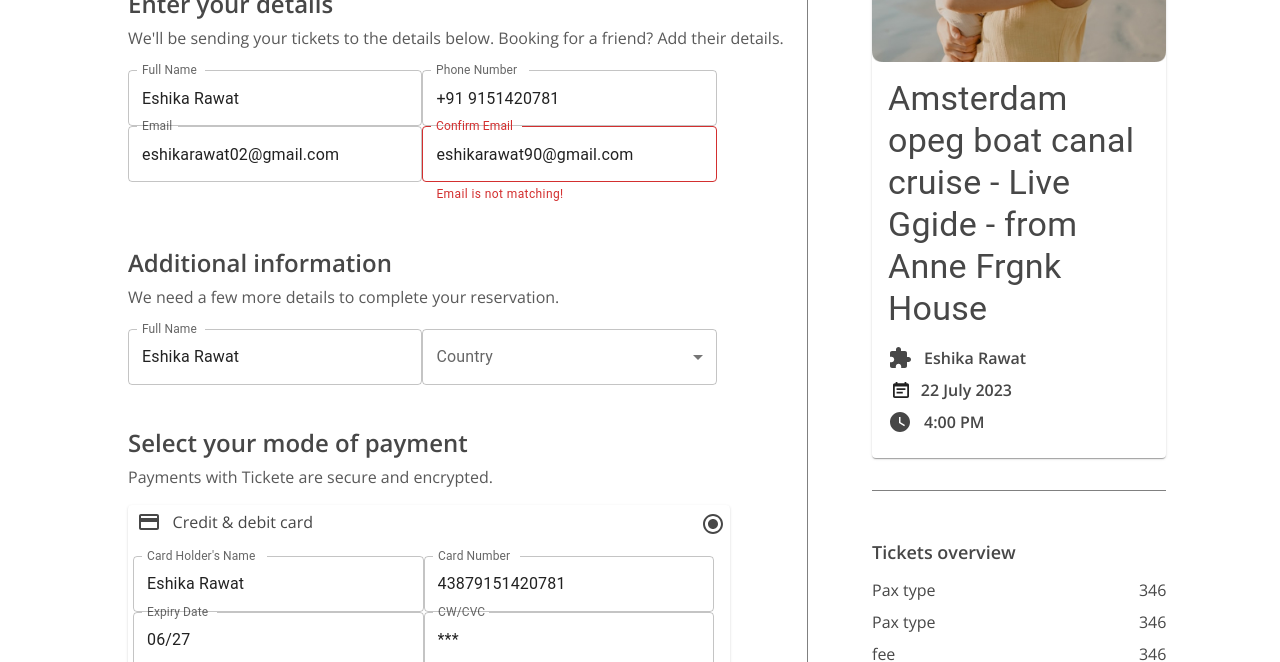
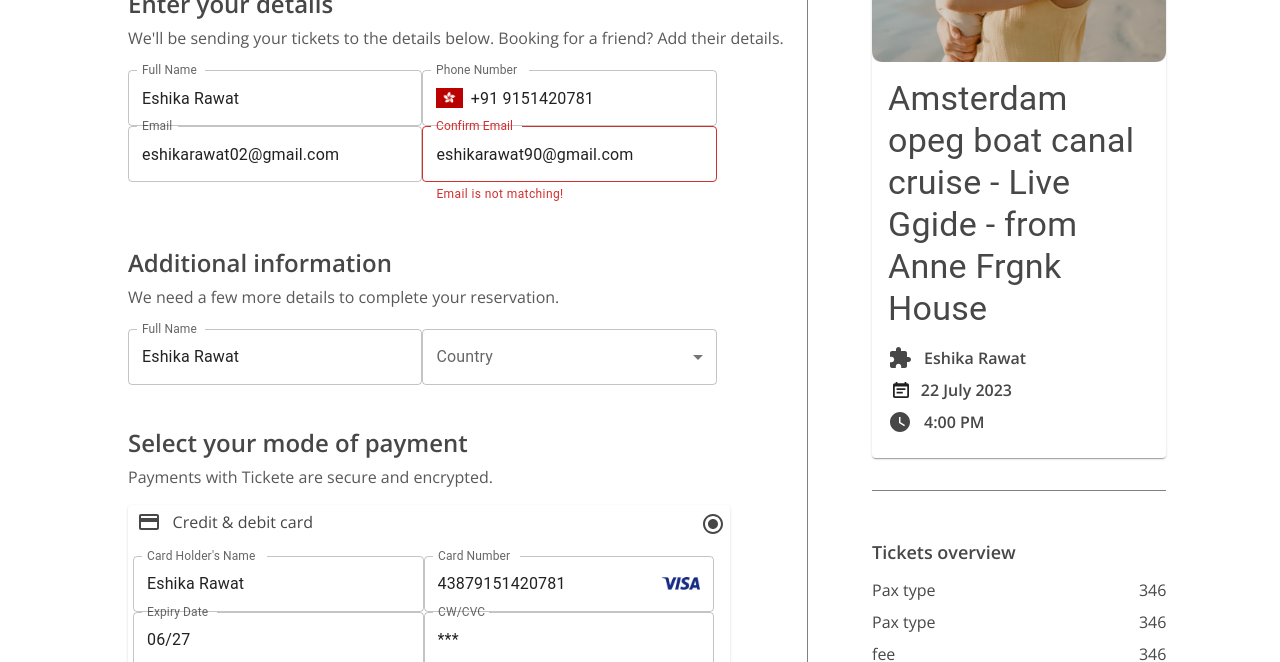
Before and after one commit to Ishu070303/tickete, a Next.js app: page / in a window 1280 px wide. Shown: the part 220-882 px from the top of the page. Built offline with nearby package versions, Linux system fonts and the light colour scheme.

Commit message:
added inputAdorments

```diff
--- a/pages/(components)/Main.js
+++ b/pages/(components)/Main.js
@@ -1,5 +1,5 @@
 import React from 'react';
-import { TextField, FormControl, Select, MenuItem, InputLabel, Paper, Button} from '@mui/material';
+import { TextField, FormControl, Select, MenuItem, InputLabel, Paper, Button, InputAdornment} from '@mui/material';
 
 import RadioButtonCheckedIcon from '@mui/icons-material/RadioButtonChecked';
 import CreditCardIcon from '@mui/icons-material/CreditCard';
@@ -8,7 +8,10 @@ import SecurityIcon from '@mui/icons-material/Security';
 
 import { useStyles } from './style';
 import Image from 'next/image';
+
 import Klarana from '../../public/images/Klarna.png';
+import Visa from '../../public/images/visalogo.jpg';
+import Group from '../../public/images/Group.jpg'
 
 const Main = () => {
   const [country, setCountry] = React.useState('');
@@ -33,7 +36,7 @@ const Main = () => {
     {/*===================== INPUT SECTION FOR BIG SCREENS AND SMALL SCREENS ========================= */}
     <div className={classes.inputSection}>
     <TextField className={classes.TextField} id="outlined-required" label="Full Name" defaultValue="Eshika Rawat" />
-    <TextField className={classes.TextField} id="outlined-required" label="Phone Number" defaultValue="+91 9151420781" />
+    <TextField className={classes.TextField} id="outlined-required" label="Phone Number" defaultValue="+91 9151420781" InputProps={{ startAdornment: (<InputAdornment position='start'><Image src={Group} /></InputAdornment>)}} />
     <TextField className={classes.TextField} id="outlined-required" label="Email" defaultValue="eshikarawat02@gmail.com" />
     <TextField className={classes.TextField} error id="outlined-error-helper-text" label="Confirm Email" helperText="Email is not matching!" defaultValue="eshikarawat90@gmail.com"/>
     </div>
@@ -77,7 +80,7 @@ const Main = () => {
         </div>
         <div className={classes.paperInputDiv}>
             <TextField className={classes.paperTextField} id="outlined-required" label="Card Holder's Name" defaultValue="Eshika Rawat" />
-            <TextField className={classes.paperTextField} id="outlined-required" label="Card Number" defaultValue="43879151420781" />
+            <TextField className={classes.paperTextField} id="outlined-required" label="Card Number" defaultValue="43879151420781" InputProps={{ endAdornment: (<InputAdornment position='end'> <Image src={Visa} /> </InputAdornment>)}} />
             <TextField className={classes.paperTextField} id="outlined-required" label="Expiry Date" defaultValue="06/27" />
             <TextField className={classes.paperTextField} id="outlined-error-helper-text" label="CW/CVC" defaultValue="***"/>
         </div>
```
Also changed, not shown: public/images/Group.jpg (added), public/images/visalogo.jpg (added).
